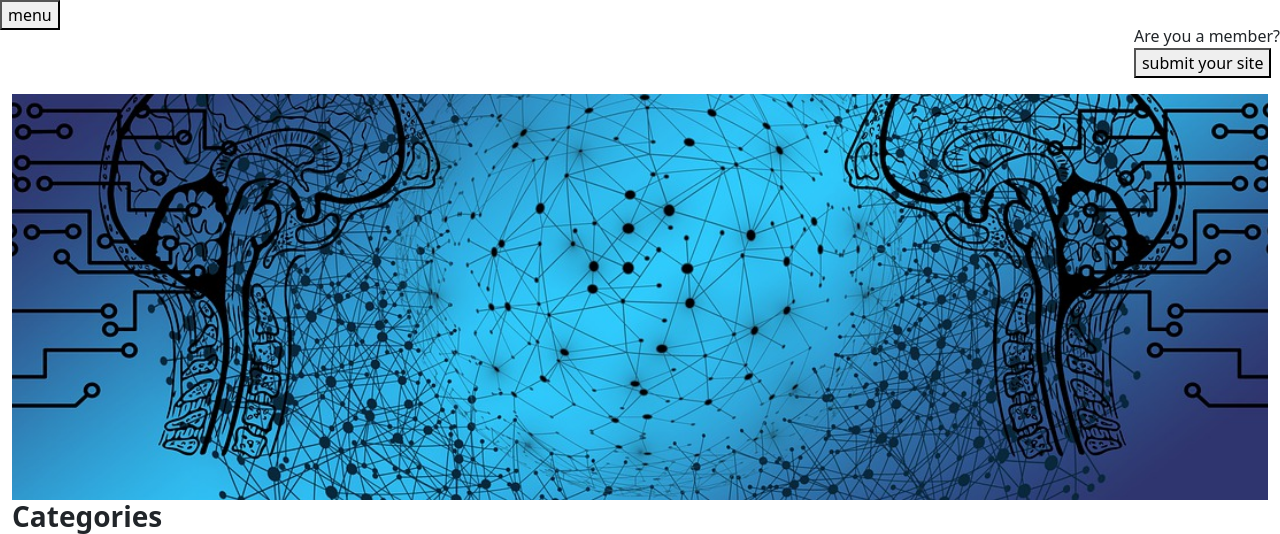
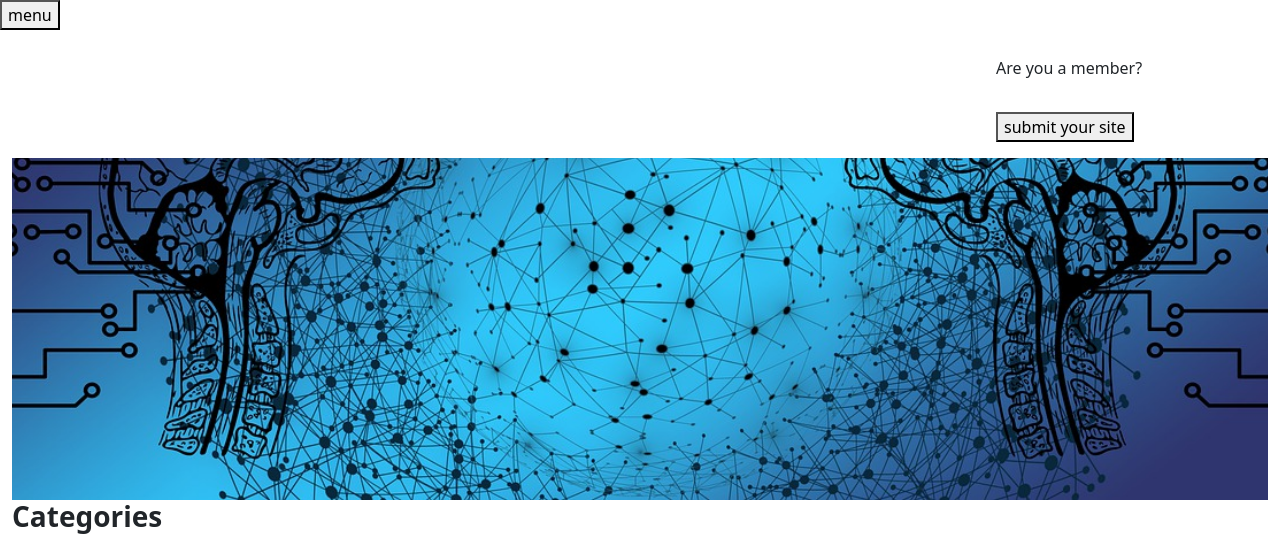
Before and after one commit to antonymburia/Awwards-clone, a Django app: page / in a window 1280 px wide. Shown: the top 534 px of the page. Run offline with Django 4.2, Linux system fonts and the light colour scheme; data that the repository does not hold is empty; some libraries are stand-ins or nearby versions.

Commit message:
style nav

```diff
--- a/clone/templates/navbar.html
+++ b/clone/templates/navbar.html
@@ -12,8 +12,10 @@
     <a href="/"><b>Awwards.</b></a>
    </li>
    <li>
-    Are you a member?
-    <a href="Register/Login"></a>
+    <div class="flex">
+     Are you a member?
+    <a href="">Register/Login</a>
+    </div>
    </li>
    <li>
     <button>
@@ -39,5 +41,9 @@
  a{
   text-decoration: none;
   color: #0000;
+  padding: 16px 14px;
+ }
+ .flex{
+  display: flex;
  }
 </style>
--- a/clone/urls.py
+++ b/clone/urls.py
@@ -11,7 +11,7 @@
    path('comment/<int:id>/',views.comment,name='comment'),
    path('project/',views.project,name='project'),
    path('projects/', ProjectList.as_view()),
-   path('profile/<int:pk>', ProfileList.as_view()),
+   path('profiles/', ProfileList.as_view()),
 
 
 ]
```
